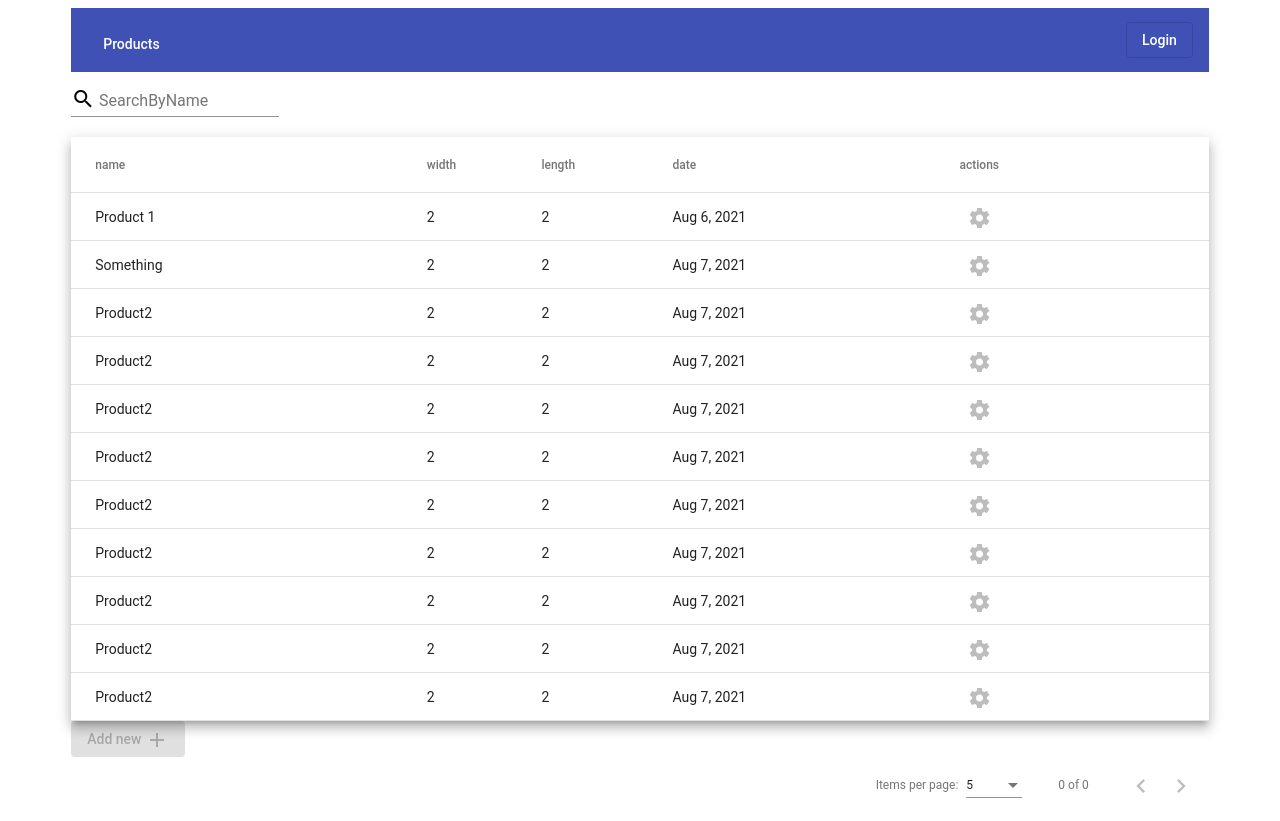
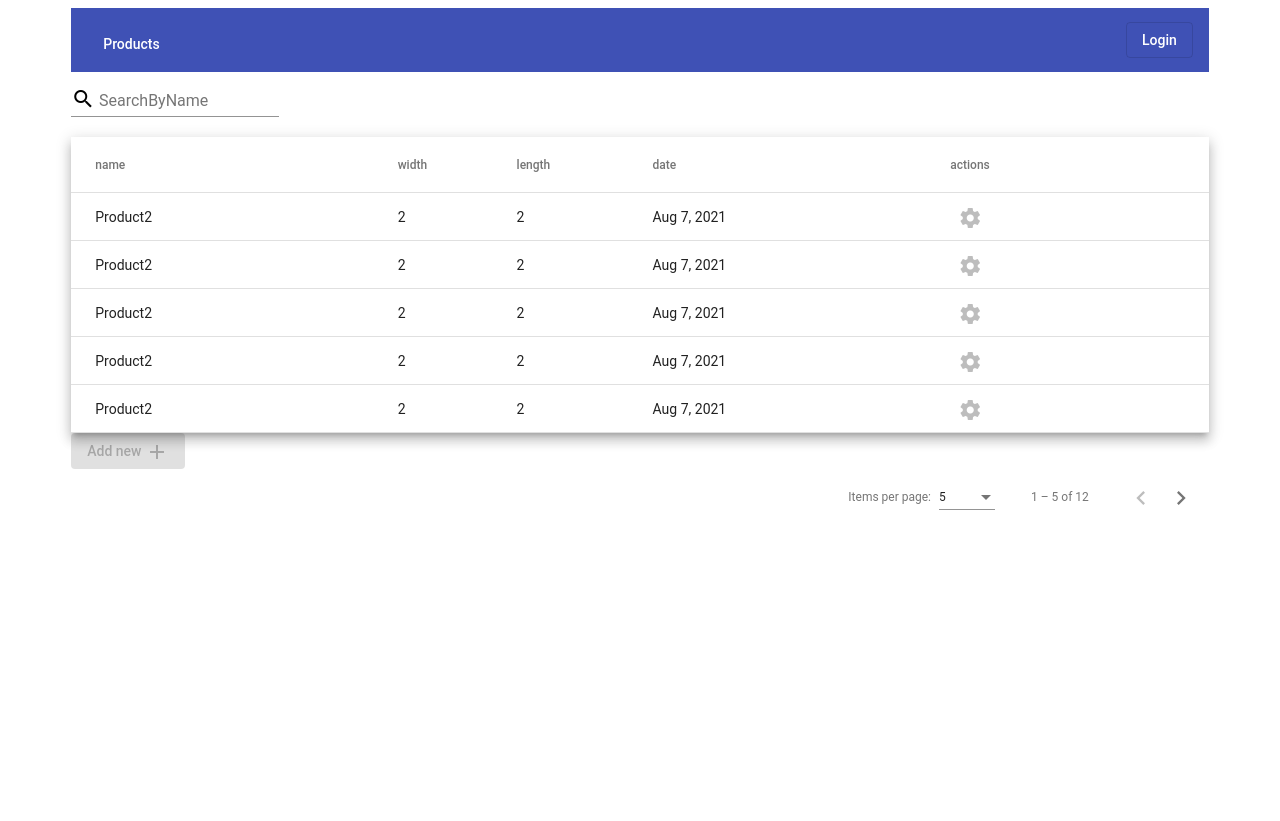
Before and after one commit to SanyiToth/warehouse, an Angular app: page /products in a window 1280 px wide. After the commit the page ends 800 px from the top, so only its background shows below. Built offline with nearby package versions, Linux system fonts and the light colour scheme; data requests are answered from the project's data file.

Commit message:
paginator synchronized with filter

```diff
--- a/mock/db.json
+++ b/mock/db.json
@@ -8,20 +8,6 @@
     }
   ],
   "products": [
-    {
-      "name": "Product 1 ",
-      "width": 2,
-      "length": 2,
-      "date": "2021-08-06T21:27:29.349Z",
-      "id": 1
-    },
-    {
-      "name": "Something",
-      "width": 2,
-      "length": 2,
-      "date": "2021-08-07T08:35:06.443Z",
-      "id": 2
-    },
     {
       "name": "Product2",
       "width": 2,
@@ -65,25 +51,46 @@
       "id": 3
     },
     {
-      "name": "Product2",
+      "name": "sasa",
       "width": 2,
       "length": 2,
-      "date": "2021-08-07T09:52:42.030Z",
-      "id": 3
+      "date": "2021-08-08T21:04:40.775Z",
+      "id": 4
     },
     {
-      "name": "Product2",
+      "name": "dadasd",
       "width": 2,
       "length": 2,
-      "date": "2021-08-07T09:52:42.030Z",
-      "id": 3
+      "date": "2021-08-08T21:07:49.863Z",
+      "id": 5
     },
     {
-      "name": "Product2",
+      "name": "dsadas",
+      "width": 2,
+      "length": 1,
+      "date": "2021-08-08T21:09:07.796Z",
+      "id": 7
+    },
+    {
+      "name": "dsds",
       "width": 2,
       "length": 2,
-      "date": "2021-08-07T09:52:42.030Z",
-      "id": 3
+      "date": "2021-08-08T21:12:36.469Z",
+      "id": 9
+    },
+    {
+      "name": "dadasd",
+      "width": 1,
+      "length": 1,
+      "date": "2021-08-08T21:12:43.908Z",
+      "id": 10
+    },
+    {
+      "name": "fdsdf",
+      "width": 2,
+      "length": 2,
+      "date": "2021-08-08T21:13:28.823Z",
+      "id": 11
     }
   ],
   "stores": [
--- a/src/app/feature/products/products-container/products-container.component.html
+++ b/src/app/feature/products/products-container/products-container.component.html
@@ -1,7 +1,7 @@
 <div class="product-container">
   <app-header></app-header>
-  <app-products-search-engine (dataToParent)="getSearchedName($event)"></app-products-search-engine>
-  <app-products-list [products]="allProducts" (dataToParent)="getDataFromChild($event)"></app-products-list>
+  <app-products-search-engine (dataToParent)="getFilterValue($event)"></app-products-search-engine>
+  <app-products-list [dataSource]="dataSource" (dataToParent)="getDataFromChild($event)"></app-products-list>
   <button mat-raised-button [disabled]="!isLoggedIn" (click)="onAddNew()" color="primary" type="button">
     Add new
     <mat-icon>add</mat-icon>
--- a/src/app/feature/products/products-container/products-container.component.ts
+++ b/src/app/feature/products/products-container/products-container.component.ts
@@ -1,4 +1,4 @@
-import {Component, OnInit} from '@angular/core';
+import {AfterViewInit, Component, OnInit, ViewChild} from '@angular/core';
 import {Product} from "../product.interface";
 import {ActivatedRoute} from "@angular/router";
 import {ProductsService} from "../../../shared/services/products/products.service";
@@ -7,14 +7,15 @@ import {MatDialog, MatDialogConfig, MatDialogRef} from "@angular/material/dialog
 import {AuthService} from "../../../shared/auth/auth.service";
 import {NotificationService} from "../../../shared/services/notification/notification.service";
 import {ProductDialogComponent} from "../product-dialog/product-dialog.component";
-import {PageEvent} from "@angular/material/paginator";
+import {MatPaginator, PageEvent} from "@angular/material/paginator";
+import {MatTableDataSource} from "@angular/material/table";
 
 @Component({
   selector: 'app-products-container',
   templateUrl: './products-container.component.html',
   styleUrls: ['./products-container.component.css']
 })
-export class ProductsContainerComponent implements OnInit {
+export class ProductsContainerComponent implements OnInit, AfterViewInit {
 
   dialogRefProduct!: MatDialogRef<ProductDialogComponent, Product>;
 
@@ -25,17 +26,27 @@ export class ProductsContainerComponent implements OnInit {
   isLoggedIn!: boolean;
 
 
+  dataSource!: MatTableDataSource<Product>;
+
+  @ViewChild(MatPaginator) paginator!: MatPaginator;
+
   constructor(private route: ActivatedRoute,
               private productsService: ProductsService,
               private auth: AuthService,
               private dialog: MatDialog,
               private notification: NotificationService) {
+
   }
 
 
   ngOnInit(): void {
     this.allProducts = this.route.snapshot.data.products;
     this.isLoggedIn = this.auth.isLoggedIn();
+    this.dataSource = new MatTableDataSource(this.allProducts);
+  }
+
+  ngAfterViewInit() {
+    this.dataSource.paginator = this.paginator;
   }
 
 
@@ -51,10 +62,12 @@ export class ProductsContainerComponent implements OnInit {
           this.productsService
             .saveProduct(this.newProduct)
             .subscribe(newProduct => {
-              this.allProducts = [...this.allProducts, newProduct]
-              this.notification.open('Saved successfully!')
+              this.dataSource = new MatTableDataSource([...this.allProducts, newProduct]);
+              this.dataSource._updateChangeSubscription();
+              this.dataSource.paginator = this.paginator;
+              this.notification.open('Saved successfully!');
             }, error => {
-              this.notification.open('Oooops!Something happened!Try again later!')
+              this.notification.open('Oooops!Something happened!Try again later!');
             });
         }
       })
@@ -63,11 +76,14 @@ export class ProductsContainerComponent implements OnInit {
   getDataFromChild($event: Product | number) {
     if (typeof $event === 'number') {
       this.deletedElementId = $event;
-      this.productsService.deleteProduct(this.deletedElementId)
+      this.productsService
+        .deleteProduct(this.deletedElementId)
         .pipe(
           switchMap(() => this.productsService.getProducts()))
         .subscribe(products => {
-          this.allProducts = products;
+          this.dataSource = new MatTableDataSource(products);
+          this.dataSource._updateChangeSubscription();
+          this.dataSource.paginator = this.paginator;
         }, () => {
           this.notification.open('Can not load the list!')
         });
@@ -77,25 +93,18 @@ export class ProductsContainerComponent implements OnInit {
         .pipe(
           switchMap(() => this.productsService.getProducts()))
         .subscribe(products => {
-          this.allProducts = products;
+          this.dataSource = new MatTableDataSource(products);
+          this.dataSource._updateChangeSubscription();
+          this.dataSource.paginator = this.paginator;
         }, () => {
           this.notification.open('Can not load the list!')
         });
     }
   }
 
-  getSearchedName(filterValue: string) {
+  getFilterValue(filterValue: string) {
     filterValue = filterValue.trim();
     filterValue = filterValue.toLowerCase();
-    this.productsService
-      .getProducts(filterValue)
-      .subscribe(resp => {
-        if (resp.length) {
-          this.allProducts = resp;
-        }
-      }, error => {
-        this.notification.open('Oooops!Something happened!Try again later!');
-      })
+    this.dataSource.filter = filterValue;
   }
-
 }
--- a/src/app/feature/products/products-list/products-list.component.html
+++ b/src/app/feature/products/products-list/products-list.component.html
@@ -1,5 +1,5 @@
 <article>
-  <table mat-table [dataSource]="products" class="mat-elevation-z8">
+  <table mat-table [dataSource]="dataSource" class="mat-elevation-z8">
     <ng-container *ngFor="let item of displayedColumns" [matColumnDef]="item">
       <th mat-header-cell *matHeaderCellDef>{{item}}</th>
       <td mat-cell *matCellDef="let element">
--- a/src/app/feature/products/products-list/products-list.component.ts
+++ b/src/app/feature/products/products-list/products-list.component.ts
@@ -4,6 +4,7 @@ import {MatDialog, MatDialogConfig, MatDialogRef} from "@angular/material/dialog
 import {ConfirmDialogComponent} from "../../../shared/confirm-dialog/confirm-dialog.component";
 import {ProductDialogComponent} from "../product-dialog/product-dialog.component";
 import {AuthService} from "../../../shared/auth/auth.service";
+import {MatTableDataSource} from "@angular/material/table";
 
 @Component({
   selector: 'app-products-list',
@@ -13,7 +14,7 @@ import {AuthService} from "../../../shared/auth/auth.service";
 export class ProductsListComponent implements OnInit {
 
 
-  @Input() products!: Product[];
+  @Input() dataSource!: MatTableDataSource<Product>
   @Output() dataToParent = new EventEmitter();
   displayedColumns!: string[];
   isLoggedIn!: boolean;
@@ -26,10 +27,8 @@ export class ProductsListComponent implements OnInit {
   }
 
   ngOnInit(): void {
-
     this.displayedColumns = ["name", "width", "length", "date", "actions"];
     this.isLoggedIn = this.auth.isLoggedIn();
-
   }
 
   getDeletedElement($event: Product) {
```
